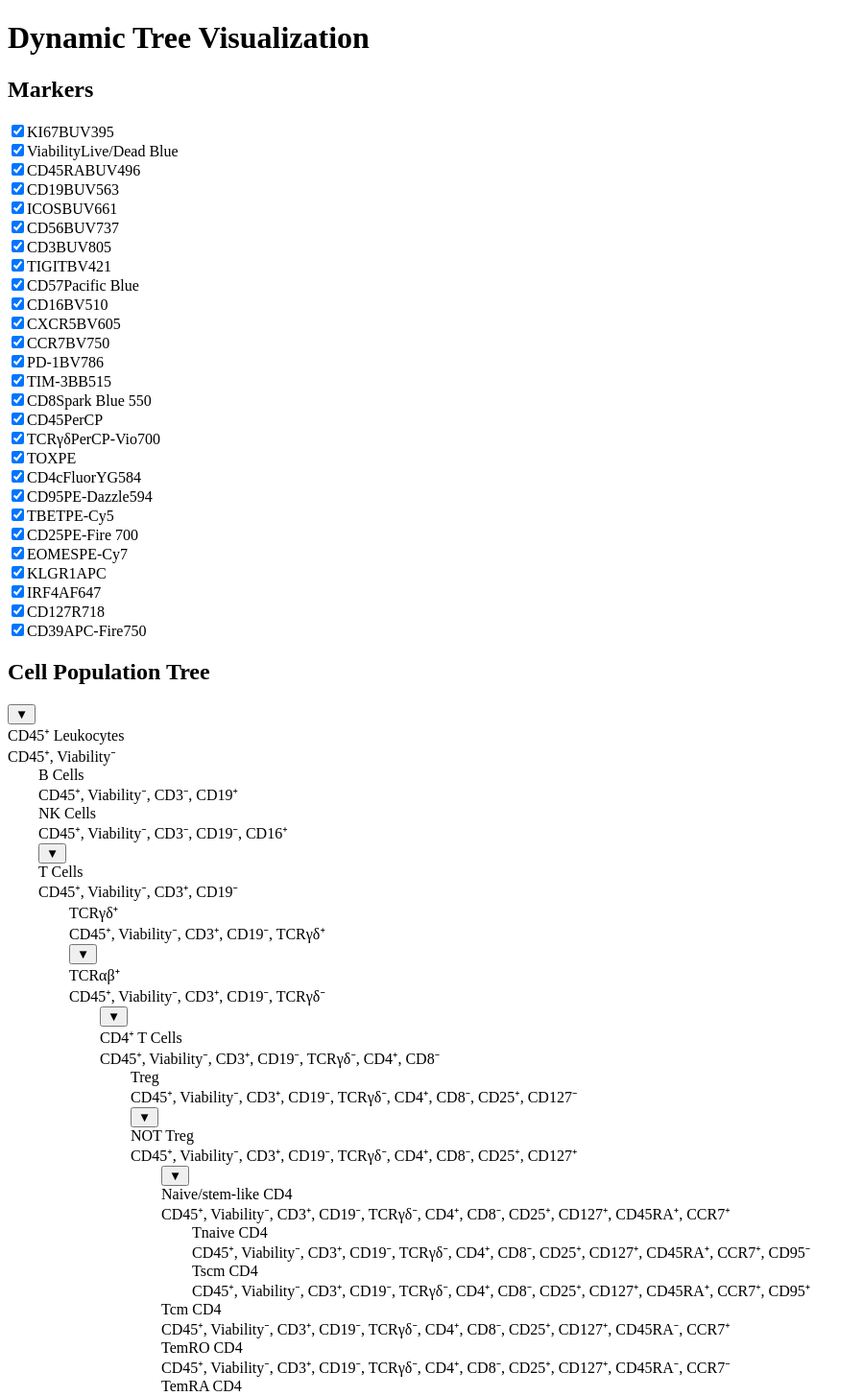
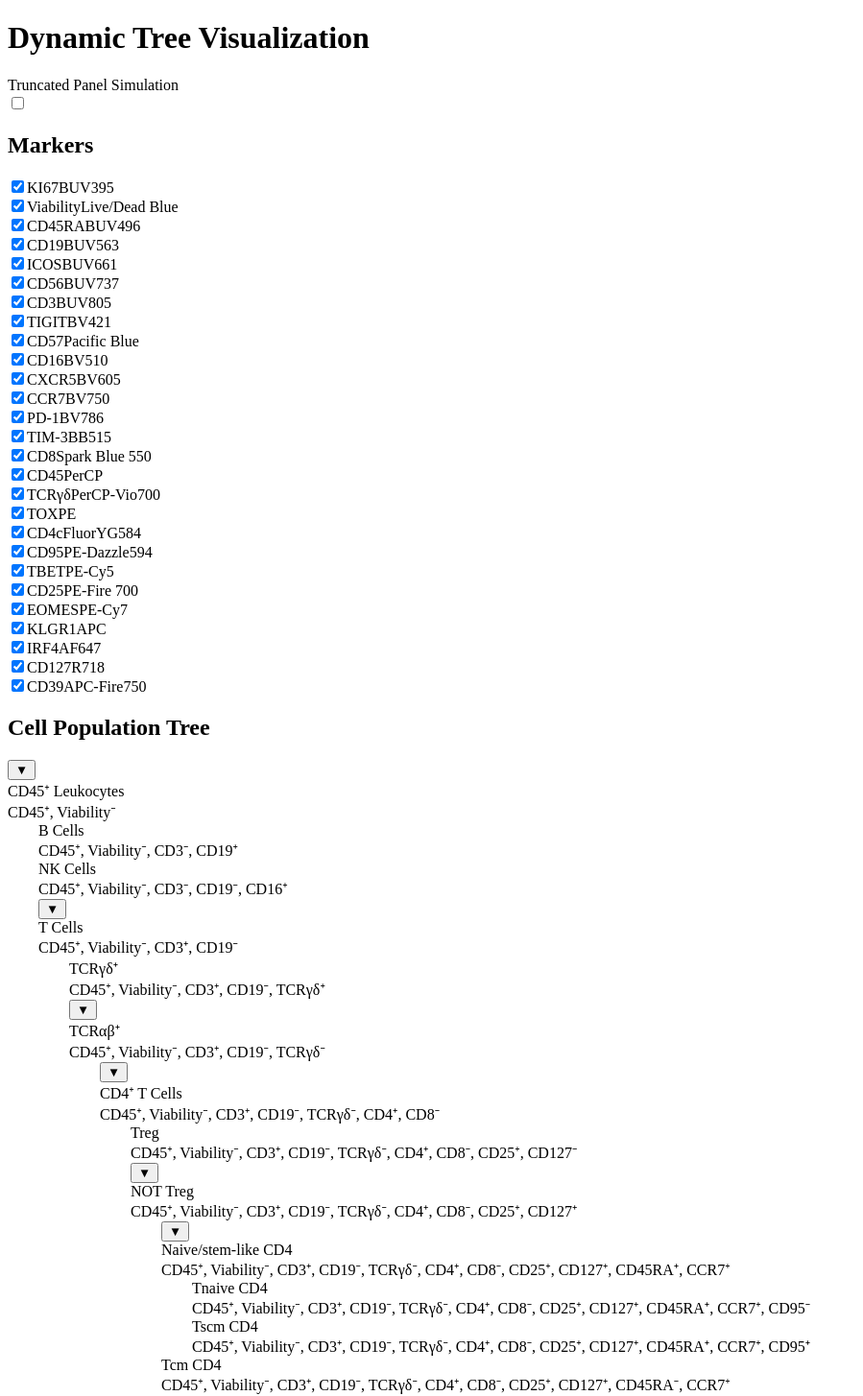
Before and after one commit to hereisramji/DynamicTree, a React (Create React App) app: page / in a window 1280 px wide. Shown: the top 1455 px of the page at 96% size, without its empty margins (0-899 px from the left). Built offline with nearby package versions, Linux system fonts and the light colour scheme; the HTML template or start-up script is replaced by a standard one.

Commit message:
Added truncated panel example

```diff
--- a/src/components/DynamicTree.tsx
+++ b/src/components/DynamicTree.tsx
@@ -5,6 +5,11 @@ import { markers } from '../data/markers';
 import { buildCellTree } from '../data/cellPopulations';
 import { updateNodeVisibility, toggleNodeExpansion } from '../utils/treeLogic';
 import { TreeNode as TreeNodeType } from '../types/types';
+import { TruncatedInfoPanel } from './TruncatedInfoPanel';
+
+// Define the IDs for the truncated panel
+const truncatedPanelMarkerIds = new Set([7, 19, 15, 16, 12, 17, 4, 2]);
+const allMarkerIds = new Set(markers.map(m => m.id)); // Helper set for restoring
 
 export const DynamicTree: React.FC = () => {
   const initialTreeData = buildCellTree();
@@ -12,26 +17,28 @@ export const DynamicTree: React.FC = () => {
   console.log('Initial Tree Built:', JSON.stringify(initialTreeData, null, 2));
   const [treeNodes, setTreeNodes] = useState<TreeNodeType[]>(initialTreeData);
   const [selectedMarkers, setSelectedMarkers] = useState<Set<number>>(
-    new Set(markers.map((m) => m.id))
+    allMarkerIds // Start with all selected
   );
+  const [isSimulatingTruncated, setIsSimulatingTruncated] = useState<boolean>(false);
+  // Store previous selections before simulation
+  const [preSimulationSelections, setPreSimulationSelections] = useState<Set<number> | null>(null);
 
-  // Initialize tree visibility on mount
+  // Effect to update tree visibility whenever selectedMarkers changes
   useEffect(() => {
-    // Log the tree state before visibility update
-    console.log('Tree before visibility update:', JSON.stringify(treeNodes, null, 2));
+    console.log('Selected markers changed, updating tree visibility:', selectedMarkers);
     const updatedTree = treeNodes.map((node) =>
       updateNodeVisibility(node, selectedMarkers)
     );
-    // Log the tree state after visibility update
     console.log('Tree after visibility update:', JSON.stringify(updatedTree, null, 2));
-    setTreeNodes(updatedTree);
-    // It's generally better practice to include dependencies,
-    // but for initial setup based on static data, an empty array is common.
-    // However, let's add selectedMarkers to be safe, although it shouldn't change the initial render.
-  }, [selectedMarkers]);
+    // Use functional update to avoid stale state issues if updates happen quickly
+    setTreeNodes(currentTree => currentTree.map(node => updateNodeVisibility(node, selectedMarkers)));
+  }, [selectedMarkers]); // Rerun visibility logic when selectedMarkers changes
 
   const handleMarkerToggle = useCallback(
     (markerId: number) => {
+      // Prevent toggling if simulation is active
+      if (isSimulatingTruncated) return;
+
       const newSelectedMarkers = new Set(selectedMarkers);
       if (newSelectedMarkers.has(markerId)) {
         newSelectedMarkers.delete(markerId);
@@ -39,18 +46,25 @@ export const DynamicTree: React.FC = () => {
         newSelectedMarkers.add(markerId);
       }
       setSelectedMarkers(newSelectedMarkers);
+    },
+    [selectedMarkers, isSimulatingTruncated] // Include simulation state dependency
+  );
 
-      // Use a functional update to ensure we're working with the latest state
-      setTreeNodes(currentTreeNodes => {
-        const updatedTree = currentTreeNodes.map(node =>
-          updateNodeVisibility(node, newSelectedMarkers)
-        );
-        console.log('Tree after marker toggle:', JSON.stringify(updatedTree, null, 2));
-        return updatedTree;
-      });
-    },
-    [selectedMarkers] // Removed treeNodes dependency to avoid potential loops if update logic causes re-renders
-  );
+  const handleSimulationToggle = useCallback(() => {
+    setIsSimulatingTruncated(prev => {
+      const nextState = !prev;
+      if (nextState) {
+        // Entering simulation: store current state and apply truncated set
+        setPreSimulationSelections(selectedMarkers);
+        setSelectedMarkers(truncatedPanelMarkerIds);
+      } else {
+        // Exiting simulation: restore previous state (or all if none stored)
+        setSelectedMarkers(preSimulationSelections || allMarkerIds);
+        setPreSimulationSelections(null);
+      }
+      return nextState;
+    });
+  }, [selectedMarkers, preSimulationSelections]);
 
   const handleNodeToggle = useCallback(
     (nodeId: string) => {
@@ -63,32 +77,53 @@ export const DynamicTree: React.FC = () => {
     []
   );
 
-  console.log('Rendering DynamicTree with treeNodes:', JSON.stringify(treeNodes, null, 2));
+  console.log('Rendering DynamicTree with selectedMarkers:', selectedMarkers);
 
   return (
     <div className="flex flex-col md:flex-row gap-4 p-4">
-      <div className="w-full md:w-1/3">
+      <div className="w-full md:w-1/3 space-y-4">
+        {/* Simulation Toggle - Updated onChange */}
+        <div className="p-4 bg-white rounded-lg shadow-md flex items-center justify-between">
+          <span className="text-lg font-semibold">Truncated Panel Simulation</span>
+          <label htmlFor="simulateToggle" className="flex items-center cursor-pointer">
+            <div className="relative">
+              <input
+                type="checkbox"
+                id="simulateToggle"
+                className="sr-only"
+                checked={isSimulatingTruncated}
+                onChange={handleSimulationToggle} // Use new handler
+              />
+              <div className="block bg-gray-600 w-14 h-8 rounded-full"></div>
+              <div className={`dot absolute left-1 top-1 bg-white w-6 h-6 rounded-full transition transform ${isSimulatingTruncated ? 'translate-x-6 bg-primary-600' : ''}`}></div>
+            </div>
+          </label>
+        </div>
+
+        {/* Pass only necessary props */}
         <MarkerSelector
           markers={markers}
-          selectedMarkers={selectedMarkers}
+          selectedMarkers={selectedMarkers} // This now changes during simulation
           onMarkerToggle={handleMarkerToggle}
+          // isSimulatingTruncated prop removed
+          // truncatedPanelMarkerIds prop removed
         />
       </div>
       <div className="w-full md:w-2/3 bg-white rounded-lg shadow-md p-4">
         <h2 className="text-xl font-semibold mb-4">Cell Population Tree</h2>
-        <div className="space-y-1">
-          {/* Render top-level nodes; TreeNode component handles recursion */}
-          {treeNodes.map((node) => {
-             console.log(`DynamicTree: Mapping node ${node.id} at level 0`); // Log node being mapped
-             return (
+
+        {/* Keep the info panel for context */}
+        {isSimulatingTruncated && <TruncatedInfoPanel onClose={handleSimulationToggle} />}
+
+        <div className={`space-y-1 ${isSimulatingTruncated ? 'mt-4' : ''}`}>
+          {treeNodes.map((node) => (
                <TreeNode
                  key={node.id}
                  node={node}
-                 level={0} // Start top-level nodes at level 0
+                 level={0}
                  onToggle={handleNodeToggle}
                />
-             );
-          })}
+          ))}
         </div>
       </div>
     </div>
--- a/src/components/MarkerSelector.tsx
+++ b/src/components/MarkerSelector.tsx
@@ -10,7 +10,8 @@ export const MarkerSelector: React.FC<MarkerSelectorProps> = ({
     <div className="p-4 bg-white rounded-lg shadow-md">
       <h2 className="text-xl font-semibold mb-4">Markers</h2>
       <div className="grid grid-cols-1 md:grid-cols-2 lg:grid-cols-3 gap-4">
-        {markers.map((marker) => (
+        {markers.map((marker) => {
+          return (
             <div
               key={marker.id}
               className="flex items-center space-x-2 p-2 hover:bg-gray-50 rounded"
@@ -30,7 +31,8 @@ export const MarkerSelector: React.FC<MarkerSelectorProps> = ({
                 <span className="text-sm text-gray-500">{marker.fluorochrome}</span>
               </label>
             </div>
-        ))}
+          );
+        })}
       </div>
     </div>
   );
--- /dev/null
+++ b/src/components/TruncatedInfoPanel.tsx
@@ -0,0 +1,26 @@
+import React from 'react';
+
+interface TruncatedInfoPanelProps {
+  onClose: () => void;
+}
+
+export const TruncatedInfoPanel: React.FC<TruncatedInfoPanelProps> = ({ onClose }) => {
+  return (
+    <div className="p-4 mb-4 bg-yellow-100 border border-yellow-300 rounded-lg relative">
+      <button
+        onClick={onClose}
+        className="absolute top-2 right-2 text-yellow-700 hover:text-yellow-900 text-2xl font-bold"
+        aria-label="Close simulation info"
+      >
+        &times;
+      </button>
+      <h3 className="text-lg font-semibold text-yellow-800 mb-2">Truncated Panel Simulation Active</h3>
+      <p className="text-yellow-700">
+        If you used a truncated panel, this is what your lineage tree would look like.
+      </p>
+      <p className="text-yellow-700 mt-1">
+        With this limited panel, findings dependent on excluded markers like <strong className="font-semibold">CD57</strong> and <strong className="font-semibold">EOMES</strong> would be missed. You couldn't make the observation that melanoma patient γδT cells show increased expression of CD57 and EOMES.
+      </p>
+    </div>
+  );
+};
```
Lines whose indentation alone changed are shown as unchanged.
